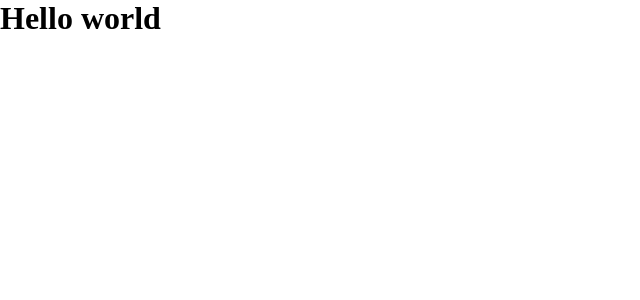
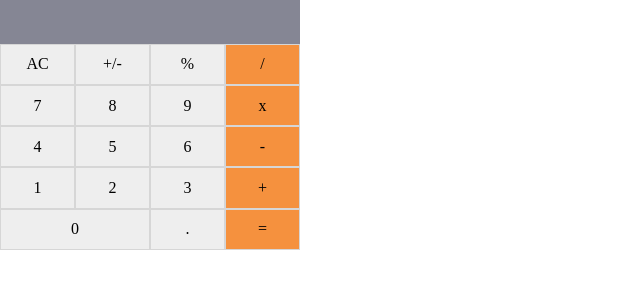
Before and after one commit to youmari/math-magicians, a React (Create React App) app: page / in a window 1280 px wide. Shown: the top 300 px of the page, without its empty margins (0-640 px from the left). Built offline with nearby package versions, Linux system fonts and the light colour scheme.

Commit message:
Style the calculator component

```diff
--- a/package.json
+++ b/package.json
@@ -6,6 +6,7 @@
     "@testing-library/jest-dom": "^5.16.1",
     "@testing-library/react": "^12.1.2",
     "@testing-library/user-event": "^13.5.0",
+    "prop-types": "^15.8.0",
     "react": "^17.0.2",
     "react-dom": "^17.0.2",
     "react-scripts": "5.0.0",
--- a/src/App.css
+++ b/src/App.css
@@ -1,3 +1,39 @@
 * {
   margin: 0;
 }
+
+.calculator-grid {
+  display: grid;
+  grid-template-columns: repeat(4, 1fr);
+  width: 300px;
+  height: 250px;
+  background-color: #eee;
+}
+
+.calculator-btn {
+  display: flex;
+  justify-content: center;
+  align-items: center;
+  border: 1px solid #d6d6d6;
+  cursor: pointer;
+}
+
+.calculator-output {
+  grid-column: span 4;
+  padding: 0.7rem;
+  font-size: 20px;
+  background-color: #858694;
+  color: #fff;
+}
+
+.btn-0 {
+  grid-column:span 2;
+}
+
+.btn-div,
+.btn-x,
+.btn--,
+.btn-add,
+.btn-equal {
+  background-color: #f5913e;
+}
--- a/src/App.js
+++ b/src/App.js
@@ -1,11 +1,16 @@
 import './App.css';
+import React from 'react';
+import Calculator from './components/Calculator';
 
-function App() {
-  return (
-    <div className="App">
-      <h1> Hello world</h1>
-    </div>
-  );
+// eslint-disable-next-line react/prefer-stateless-function
+class App extends React.Component {
+  render() {
+    return (
+      <div>
+        <Calculator />
+      </div>
+    );
+  }
 }
 
 export default App;
```
Also changed, not shown: 1 other file (tests, documents, lock files or other folders).
